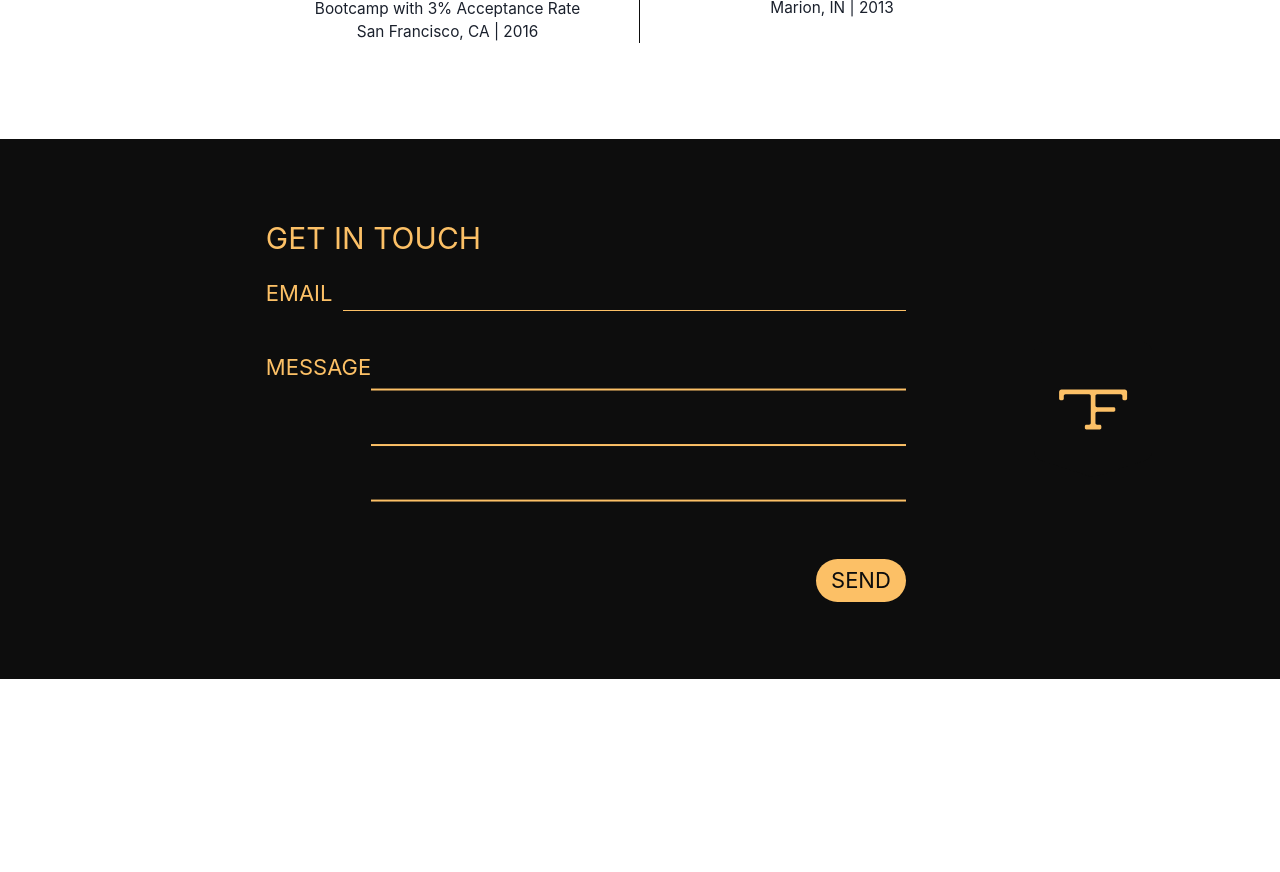
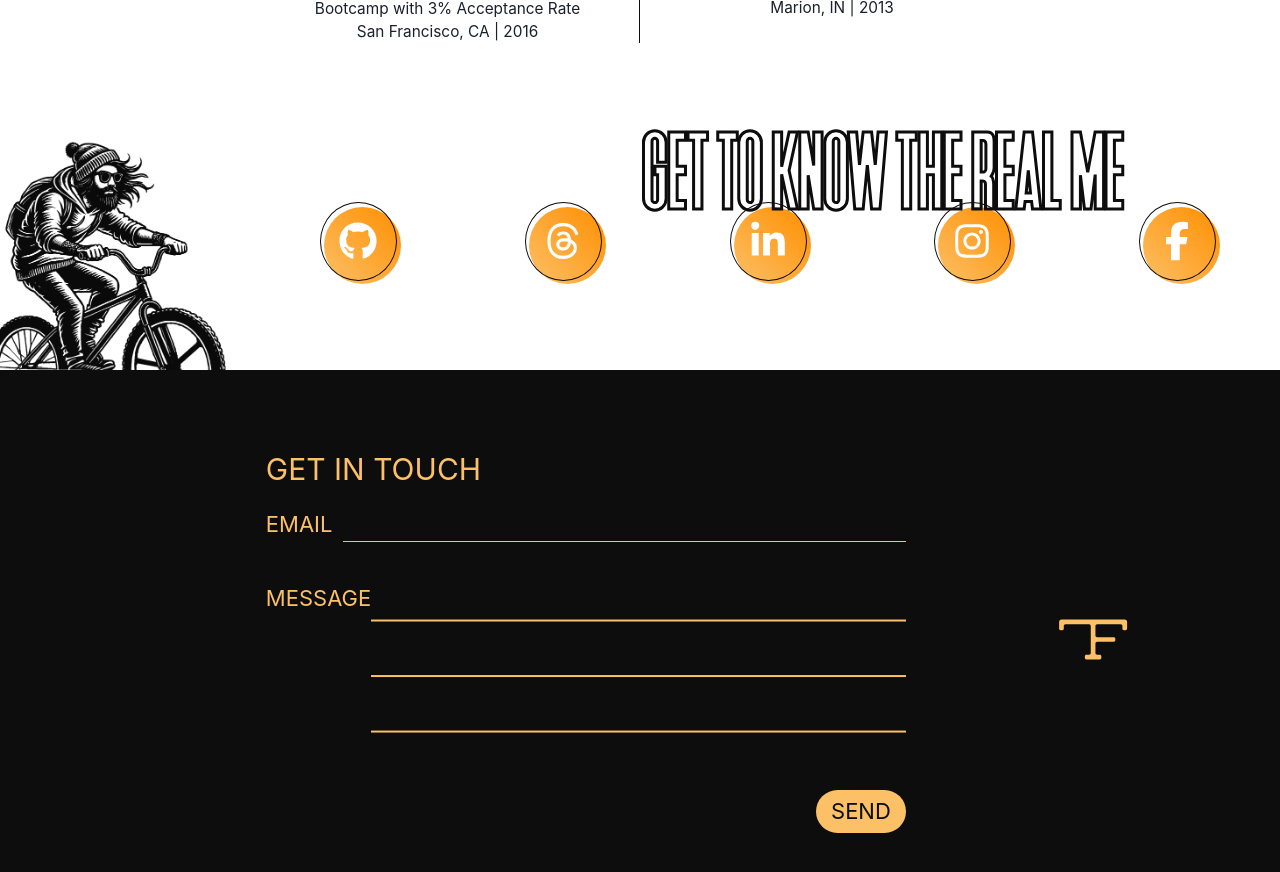
Before and after one commit to tyler7771/personal-portfolio, a React (Create React App) app: page / in a window 1280 px wide. Shown: the part 3240-4112 px from the top of the page. Before the commit the page ends 3919 px from the top, so only its background shows below. Built offline with nearby package versions, Linux system fonts and the light colour scheme.

Commit message:
Add a socials section

```diff
--- a/package.json
+++ b/package.json
@@ -7,6 +7,9 @@
     "@emailjs/browser": "^4.4.1",
     "@emotion/react": "^11.13.3",
     "@emotion/styled": "^11.13.0",
+    "@fortawesome/fontawesome-svg-core": "^6.6.0",
+    "@fortawesome/free-brands-svg-icons": "^6.6.0",
+    "@fortawesome/react-fontawesome": "^0.2.2",
     "@testing-library/jest-dom": "^5.17.0",
     "@testing-library/react": "^13.4.0",
     "@testing-library/user-event": "^13.5.0",
--- a/src/components/Socials/Socials.tsx
+++ b/src/components/Socials/Socials.tsx
@@ -1,13 +1,210 @@
+import {
+  faFacebookF,
+  faGithub,
+  faInstagram,
+  faLinkedinIn,
+  faThreads,
+} from "@fortawesome/free-brands-svg-icons";
+import styled, { keyframes } from "styled-components";
+
+import Bike from "../../assets/images/Bike.png";
+import { FontAwesomeIcon } from "@fortawesome/react-fontawesome";
 import { colors } from "../../assets/cssHelpers";
-import styled from "styled-components";
 
 const SocialsContainer = styled.section`
   width: 100%;
-  height: 1000px;
-  background-color: ${colors.yellow};
+  height: 18vw;
+  background-color: ${colors.white};
   position: relative;
 `;
 
+const bikeScroll = keyframes`
+  from {
+    margin-left: -370px;
+  }
+  to {
+    margin-left: 0;
+  }
+  `;
+
+const Img = styled.img`
+  height: 18vw;
+  position: absolute;
+  animation: ${bikeScroll} linear forwards;
+  animation-timeline: view();
+  animation-range: cover 0% cover 35%;
+`;
+
+const SocialLinksContainer = styled.div`
+  width: 80vw;
+  height: 100%;
+  margin-left: 20vw;
+  display: flex;
+  flex-direction: column;
+  align-items: center;
+`;
+
+const Text = styled.span`
+  font-family: "Heathergreen";
+  font-size: 8vw;
+  margin-bottom: -5vw;
+  margin-left: 18vw;
+  z-index: 3;
+  line-height: 0.5;
+  color: ${colors.white};
+  text-shadow: -3px -3px 0 ${colors.black}, 3px -3px 0 ${colors.black},
+    -3px 3px 0 ${colors.black}, 3px 3px 0 ${colors.black};
+
+  @supports ((text-stroke: 3px black) or (-webkit-text-stroke: 3px black)) {
+    color: transparent;
+    -webkit-text-stroke: 3px ${colors.black};
+    text-stroke: 3px ${colors.black};
+    text-shadow: none;
+  }
+`;
+
+const socialScroll = keyframes`
+  from {
+    transform: scale(0);
+  }
+  to {
+    transform: scale(1);
+  }
+  `;
+
+const SocialLinks = styled.ul`
+  width: 100%;
+  height: 100%;
+  display: flex;
+  justify-content: space-around;
+  align-items: center;
+  list-style: none;
+
+  li {
+    display: inline-block;
+    position: relative;
+  }
+
+  svg {
+    width: 50%;
+    height: 50%;
+    position: absolute;
+    top: 50%;
+    left: 50%;
+    transform: translateX(-50%) translateY(-50%);
+    transition: all 265ms ease-out;
+
+    path {
+      fill: ${colors.white};
+    }
+  }
+
+  a {
+    width: 6vw;
+    height: 6vw;
+    display: flex;
+    justify-content: center;
+    align-items: center;
+    animation: ${socialScroll} linear forwards;
+    animation-timeline: view();
+    animation-range: cover 0% cover 15%;
+
+    &:before {
+      transform: scale(1);
+      -ms-transform: scale(1);
+      -webkit-transform: scale(1);
+      content: "";
+      width: 100%;
+      height: 100%;
+      border-radius: 100%;
+      display: block;
+      background: linear-gradient(45deg, ${colors.yellow}, ${colors.orange});
+      transition: all 265ms ease-out;
+      position: absolute;
+      bottom: -5%;
+      right: -5%;
+    }
+
+    &:after {
+      transform: scale(1);
+      -ms-transform: scale(1);
+      -webkit-transform: scale(1);
+      content: "";
+      width: 100%;
+      height: 100%;
+      border-radius: 100%;
+      display: block;
+      background: transparent;
+      border: 1px solid ${colors.black};
+      transition: all 265ms ease-out;
+      z-index: 1;
+    }
+
+    &:hover:before,
+    &:hover:after {
+      transform: scale(0);
+      transition: all 265ms ease-in;
+    }
+
+    &:hover svg {
+      height: 85%;
+      width: 85%;
+      transition: all 265ms ease-in;
+
+      path {
+        fill: url(#gradient);
+      }
+    }
+  }
+`;
+
 export default function Socials() {
-  return <SocialsContainer id="socials"></SocialsContainer>;
+  return (
+    <SocialsContainer id="socials">
+      <svg width="0" height="0">
+        <linearGradient
+          id="gradient"
+          x1="100%"
+          y1="100%"
+          x2="0%"
+          y2="0%"
+          gradientTransform="rotate(45)"
+        >
+          <stop stopColor={colors.yellow} offset="0%" />
+          <stop stopColor={colors.orange} offset="100%" />
+        </linearGradient>
+      </svg>
+      <Img src={Bike} />
+      <SocialLinksContainer>
+        <Text>GET TO KNOW THE REAL ME</Text>
+        <SocialLinks>
+          <li>
+            <a href="https://github.com/tyler7771">
+              <FontAwesomeIcon icon={faGithub} inverse />
+            </a>
+          </li>
+          <li>
+            <a href="https://www.threads.net/@tylerfields777">
+              <FontAwesomeIcon icon={faThreads} />
+            </a>
+          </li>
+          <li>
+            <a href="https://www.linkedin.com/in/tyler7771/">
+              <FontAwesomeIcon icon={faLinkedinIn} />
+            </a>
+          </li>
+          <li>
+            <a href="https://www.instagram.com/tylerfields777/">
+              <FontAwesomeIcon icon={faInstagram} />
+            </a>
+          </li>
+          <li>
+            <a href="https://www.facebook.com/Tofu777/">
+              <FontAwesomeIcon icon={faFacebookF} />
+            </a>
+          </li>
+        </SocialLinks>
+      </SocialLinksContainer>
+    </SocialsContainer>
+  );
 }
--- a/src/index.css
+++ b/src/index.css
@@ -24,4 +24,5 @@ code {
 
 html {
   scroll-behavior: smooth;
+  overflow-x: hidden;
 }
--- a/src/index.tsx
+++ b/src/index.tsx
@@ -9,6 +9,7 @@ import Home from "./components/Home/Home";
 import Projects from "./components/Projects/Projects";
 import React from "react";
 import ReactDOM from "react-dom/client";
+import Socials from "./components/Socials/Socials";
 import WorkExperience from "./components/WorkExperience/WorkExperience";
 import reportWebVitals from "./reportWebVitals";
 
@@ -24,6 +25,7 @@ root.render(
       <About />
       <WorkExperience />
       <Education />
+      <Socials />
       <Footer />
     </ChakraProvider>
   </React.StrictMode>
```
Also changed, not shown: src/assets/images/Bike.png (added), 1 other file (tests, documents, lock files or other folders).
